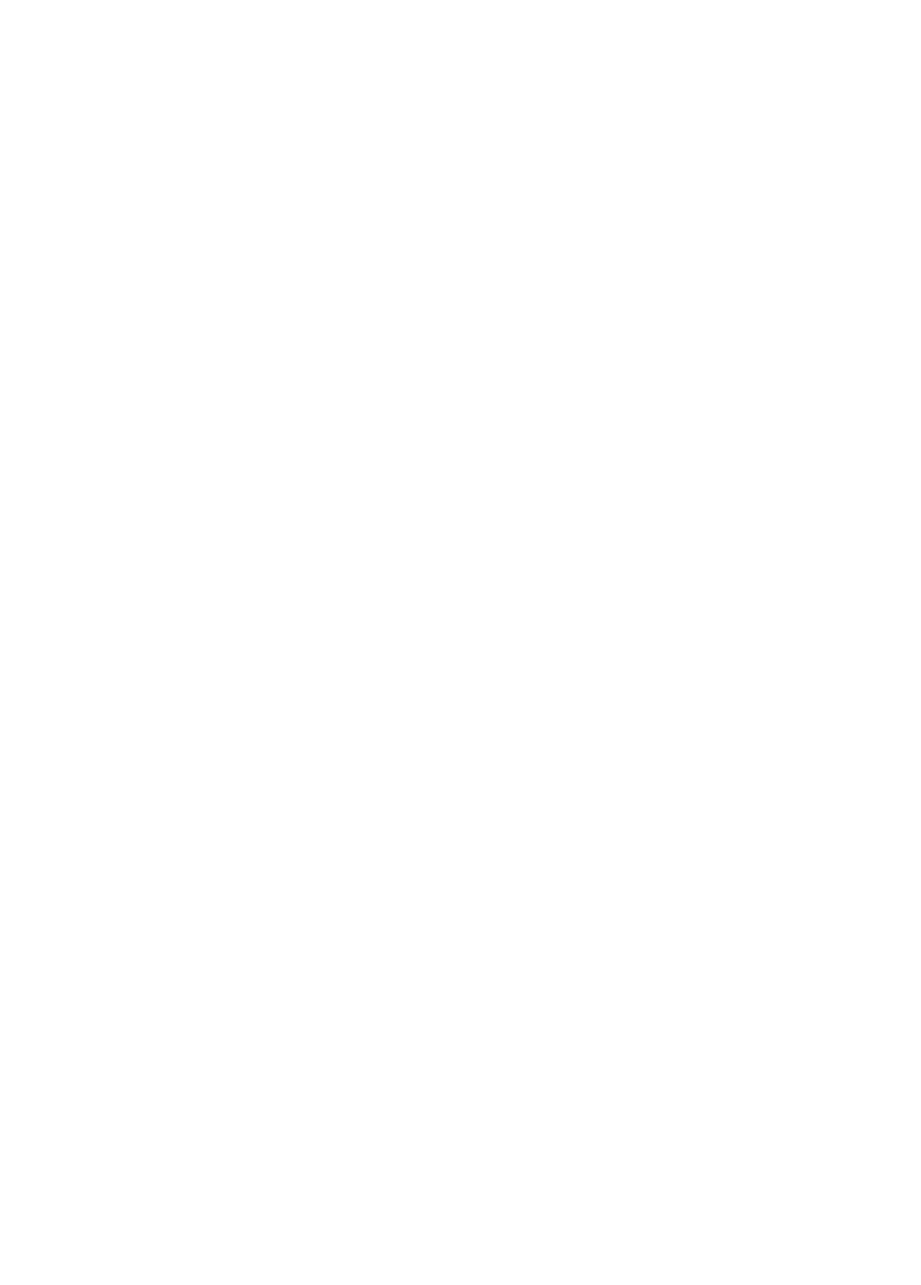
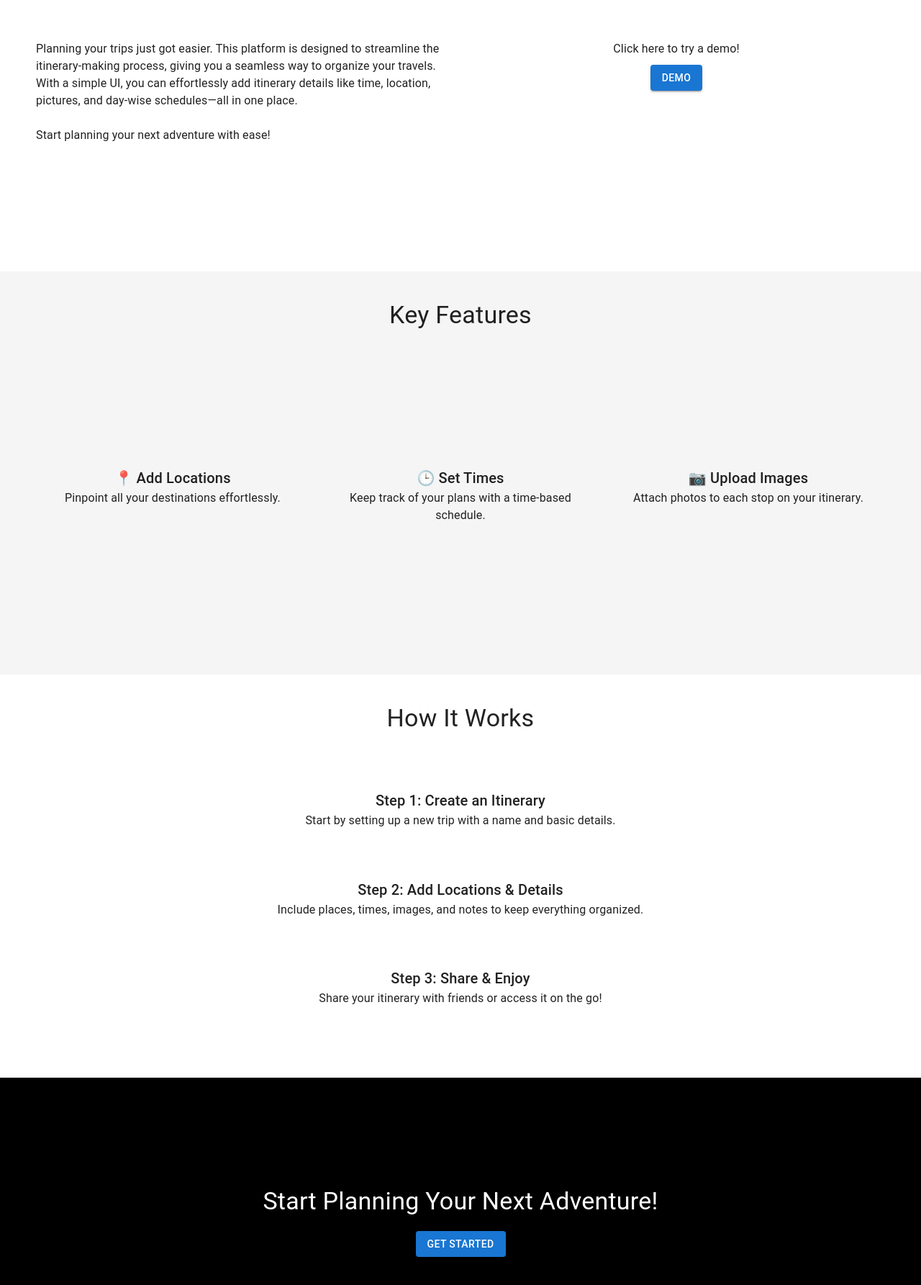
Before and after one commit to jacintomendoza/itinerary-app, a React (Create React App) app: page /welcomePage in a window 1280 px wide. Shown: the part 983-2768 px from the top of the page at 72% size. Before the commit the page ends 880 px from the top, so only its background shows below. Built offline with nearby package versions, Linux system fonts and the light colour scheme; no server answers.

Commit message:
added to welcome, change drawer to navigate home

```diff
--- a/package.json
+++ b/package.json
@@ -16,6 +16,7 @@
     "axios": "^1.7.9",
     "dayjs": "^1.11.10",
     "firebase": "^10.11.0",
+    "itinerary-app": "file:",
     "moment": "^2.30.1",
     "react": "^18.2.0",
     "react-dom": "^18.2.0",
--- a/src/App.js
+++ b/src/App.js
@@ -6,8 +6,8 @@ import { BrowserRouter as Router, Routes, Route, Navigate } from 'react-router-d
 function App() {
   return (
     <div>
-      <DrawerAppBar />
       <Router>
+        <DrawerAppBar />
         <Routes>
           <Route path="/welcomePage" element={<WelcomePage />} />
           <Route path="/itinerary-app" element={<Navigate to="/welcomePage"/>}/>
--- a/src/components/drawer-app-bar.js
+++ b/src/components/drawer-app-bar.js
@@ -14,11 +14,13 @@ import MenuIcon from '@mui/icons-material/Menu';
 import Toolbar from '@mui/material/Toolbar';
 import Typography from '@mui/material/Typography';
 import Button from '@mui/material/Button';
+import { useNavigate } from 'react-router-dom';
 
 const drawerWidth = 240;
 const navItems = [];//['Home', 'About', 'Contact'];
 
 function DrawerAppBar(props) {
+    const navigate = useNavigate();
     const { window } = props;
     const [mobileOpen, setMobileOpen] = React.useState(false);
 
@@ -63,7 +65,8 @@ function DrawerAppBar(props) {
                     <Typography
                         variant="h6"
                         component="div"
-                        sx={{ flexGrow: 1 }}
+                        sx={{ cursor: 'pointer' }}
+                        onClick={() => navigate('/welcomePage')}
                     >
                         Itinerary
                     </Typography>
--- a/src/components/welcome-page/welcome-page.js
+++ b/src/components/welcome-page/welcome-page.js
@@ -1,5 +1,5 @@
 import { useNavigate } from 'react-router-dom';
-import { Box, Grid } from '@mui/material'
+import { Box, Grid, Button } from '@mui/material'
 import Typography from '@mui/material/Typography';
 
 function WelcomePage() {
@@ -12,9 +12,10 @@ function WelcomePage() {
 
     return (
         <div style={{ paddingTop: '56px' }}>
+            {/* Hero Section */}
             <Box sx={{
                 width: '100vw',
-                height: '100vh',
+                height: 'calc(100vh - 56px)',
                 backgroundImage: `url(${require('./../../assets/images/luggageBeach.jpg')})`,
                 backgroundAttachment: 'fixed',
                 backgroundPosition: 'center',
@@ -29,16 +30,69 @@ function WelcomePage() {
                 </Typography>
             </Box>
 
-            {/* <Grid container spacing={2} sx={{height: '100vh'}}>
-                <Grid item xs={6} alignItems='stretch' bgcolor='red'>
-                    tset
+            {/* Overview Section */}
+            <Grid container sx={{ height: '70vh', width: '100vw', padding: '40px' }}>
+                <Grid item xs={12} sx={{ textAlign: 'center', marginBottom: '20px' }}>
+                    <Typography variant="h4">Overview</Typography>
                 </Grid>
-                <Grid item xs={6} alignItems='stretch' bgcolor='blue'>
-                    tset
+                <Grid item xs={6} sx={{ display: 'flex', justifyContent: 'center', padding: '10px' }}>
+                    <Typography>
+                        Planning your trips just got easier. This platform is designed to streamline the itinerary-making process, giving you a seamless way to organize your travels. With a simple UI, you can effortlessly add itinerary details like time, location, pictures, and day-wise schedules—all in one place. <br /><br />
+
+                        Start planning your next adventure with ease!
+                    </Typography>
                 </Grid>
-            </Grid> */}
+                <Grid item xs={6} sx={{ display: 'flex', flexDirection: 'column', alignItems: 'center', textAlign: 'center', padding: '10px' }}>
+                    <Typography sx={{ marginBottom: '10px' }}>
+                        Click here to try a demo!
+                    </Typography>
+                    <Button variant="contained" onClick={handleGetStarted}>Demo</Button>
+                </Grid>
+            </Grid>
 
-            <button onClick={handleGetStarted}>Get Started</button>
+            {/* Features Section */}
+            <Grid container sx={{ height: '70vh', width: '100vw', backgroundColor: '#f5f5f5', padding: '40px' }}>
+                <Grid item xs={12} sx={{ textAlign: 'center', marginBottom: '20px' }}>
+                    <Typography variant="h4">Key Features</Typography>
+                </Grid>
+                <Grid item xs={4} sx={{ textAlign: 'center', padding: '20px' }}>
+                    <Typography variant="h6">📍 Add Locations</Typography>
+                    <Typography>Pinpoint all your destinations effortlessly.</Typography>
+                </Grid>
+                <Grid item xs={4} sx={{ textAlign: 'center', padding: '20px' }}>
+                    <Typography variant="h6">🕒 Set Times</Typography>
+                    <Typography>Keep track of your plans with a time-based schedule.</Typography>
+                </Grid>
+                <Grid item xs={4} sx={{ textAlign: 'center', padding: '20px' }}>
+                    <Typography variant="h6">📷 Upload Images</Typography>
+                    <Typography>Attach photos to each stop on your itinerary.</Typography>
+                </Grid>
+            </Grid>
+
+            {/* How It Works Section */}
+            <Grid container sx={{ height: '70vh', width: '100vw', padding: '40px' }}>
+                <Grid item xs={12} sx={{ textAlign: 'center', marginBottom: '20px' }}>
+                    <Typography variant="h4">How It Works</Typography>
+                </Grid>
+                <Grid item xs={12} sx={{ textAlign: 'center', padding: '10px' }}>
+                    <Typography variant="h6">Step 1: Create an Itinerary</Typography>
+                    <Typography>Start by setting up a new trip with a name and basic details.</Typography>
+                </Grid>
+                <Grid item xs={12} sx={{ textAlign: 'center', padding: '10px' }}>
+                    <Typography variant="h6">Step 2: Add Locations & Details</Typography>
+                    <Typography>Include places, times, images, and notes to keep everything organized.</Typography>
+                </Grid>
+                <Grid item xs={12} sx={{ textAlign: 'center', padding: '10px' }}>
+                    <Typography variant="h6">Step 3: Share & Enjoy</Typography>
+                    <Typography>Share your itinerary with friends or access it on the go!</Typography>
+                </Grid>
+            </Grid>
+
+            {/* Start Planning Section */}
+            <Grid container sx={{ height: '50vh', width: '100vw', backgroundColor: '#000', color: 'white', display: 'flex', alignItems: 'center', justifyContent: 'center', textAlign: 'center', padding: '40px', flexDirection: 'column' }}>
+                <Typography variant="h4">Start Planning Your Next Adventure!</Typography>
+                <Button variant="contained" sx={{ marginTop: '20px' }} onClick={handleGetStarted}>Get Started</Button>
+            </Grid>
         </div>
     )
 }
--- a/src/context/itinerary-context.js
+++ b/src/context/itinerary-context.js
@@ -13,7 +13,7 @@ function Provider({ children }) {
     // CREATE
     const addItinerary = async (newItinerary) => {
         try {
-            const response = await axios.post('https://itinerary-app.netlify.app/api/itinerary/postItinerary', newItinerary);
+            await axios.post('https://itinerary-app.netlify.app/api/itinerary/postItinerary', newItinerary);
         } catch (error) {
             console.error('Error adding itinerary:', error);
         }
```
Also changed, not shown: 2 other files (tests, documents, lock files or other folders).
